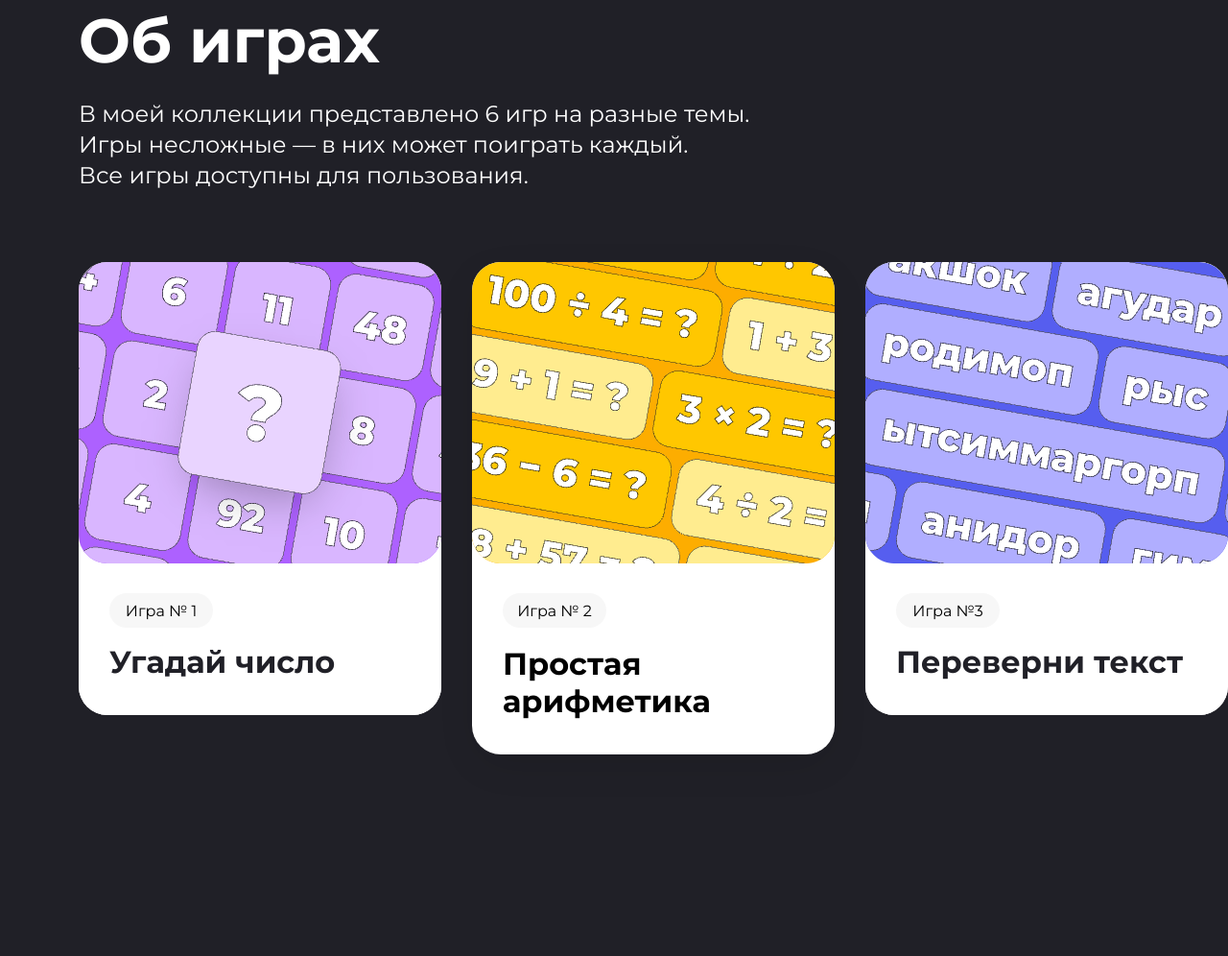
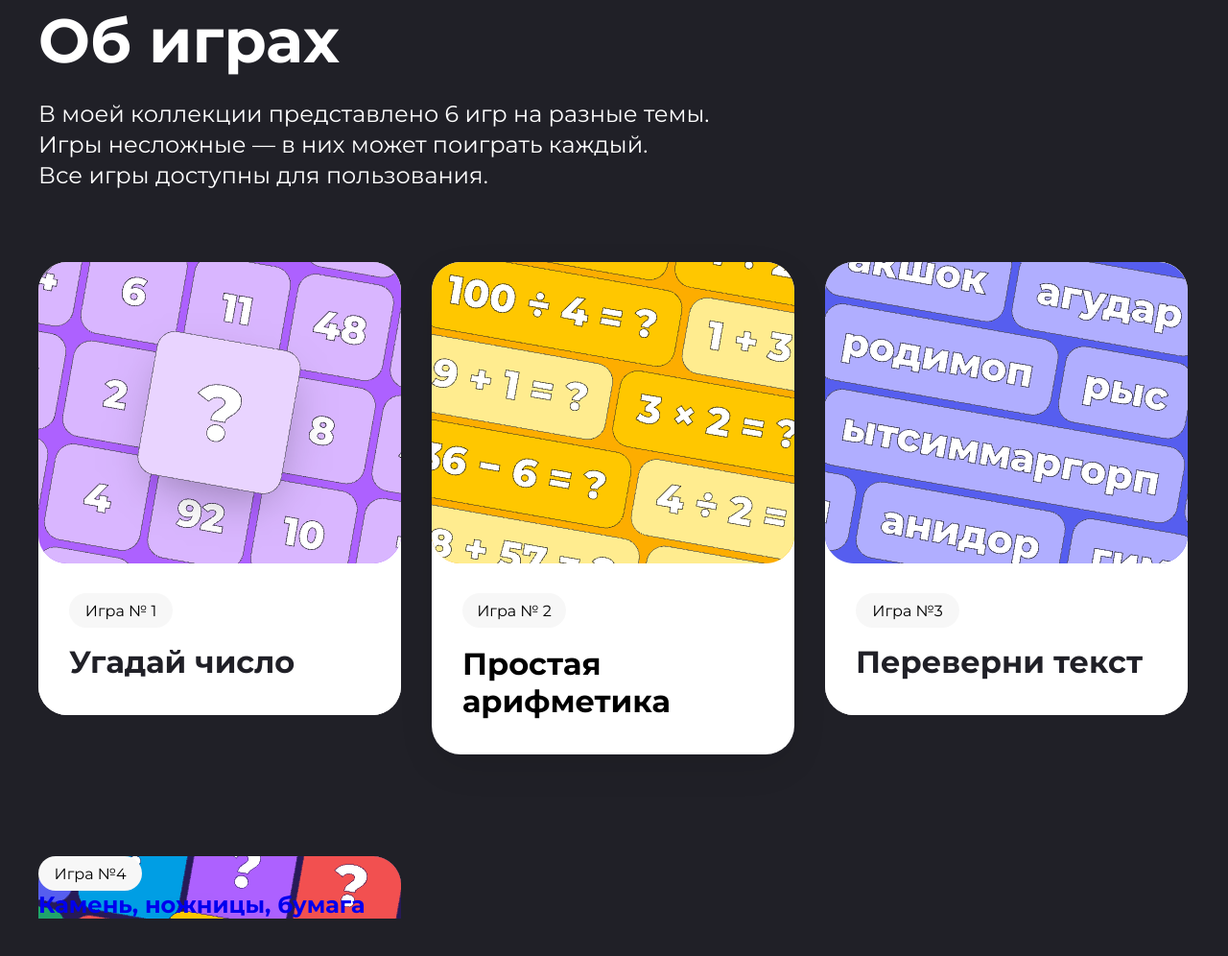
Before and after one commit to Grigoriy670/Homework1, a plain HTML site: page index.html in a window 1280 px wide. Shown: the part 890-1886 px from the top of the page at 96% size. Drawn offline with Linux system fonts and the light colour scheme.

Commit message:
неудачный флекс

```diff
--- a/index.html
+++ b/index.html
@@ -52,6 +52,16 @@
 </article>
 </a>
 
+    <a class="heading__link" href="#">
+
+    <article class="product-box center">
+    <div class="product__game-four">
+    <p class="product__text">Игра №4</p>
+    <h2 class="product__head-four">Камень, ножницы, бумага</h2>
+    </div>
+</article>
+</a>
+
 </div>
 </section>
 
--- a/style.css
+++ b/style.css
@@ -4,7 +4,7 @@
 }
 
 .center{
-    padding-left: calc(50% - 558px);
+    padding-left: calc(50% - 600px);
     padding-right: calc(50% - 600px);
 }
 
@@ -165,7 +165,7 @@ color: black;
 .flex-contenier{
     display: flex;
     flex-direction: row;
-    /* flex-wrap: wrap; */
+    flex-wrap: wrap;
     gap: 32px;
 }
 
@@ -184,3 +184,9 @@ color: black;
     padding: 32px 32px 36px 32px;
 
 }
+
+.product__game-four{
+    background-image: url(img/game-four.png);
+    background-repeat: no-repeat;
+
+}
```
Also changed, not shown: img/game-four.png (added).
